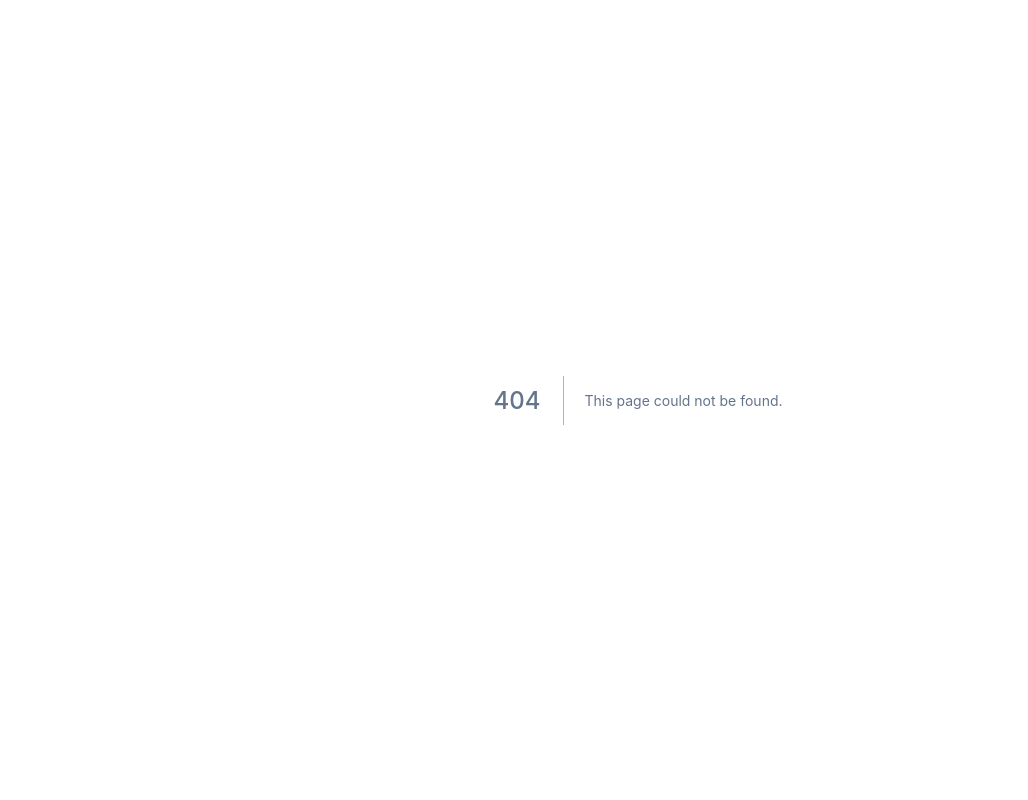
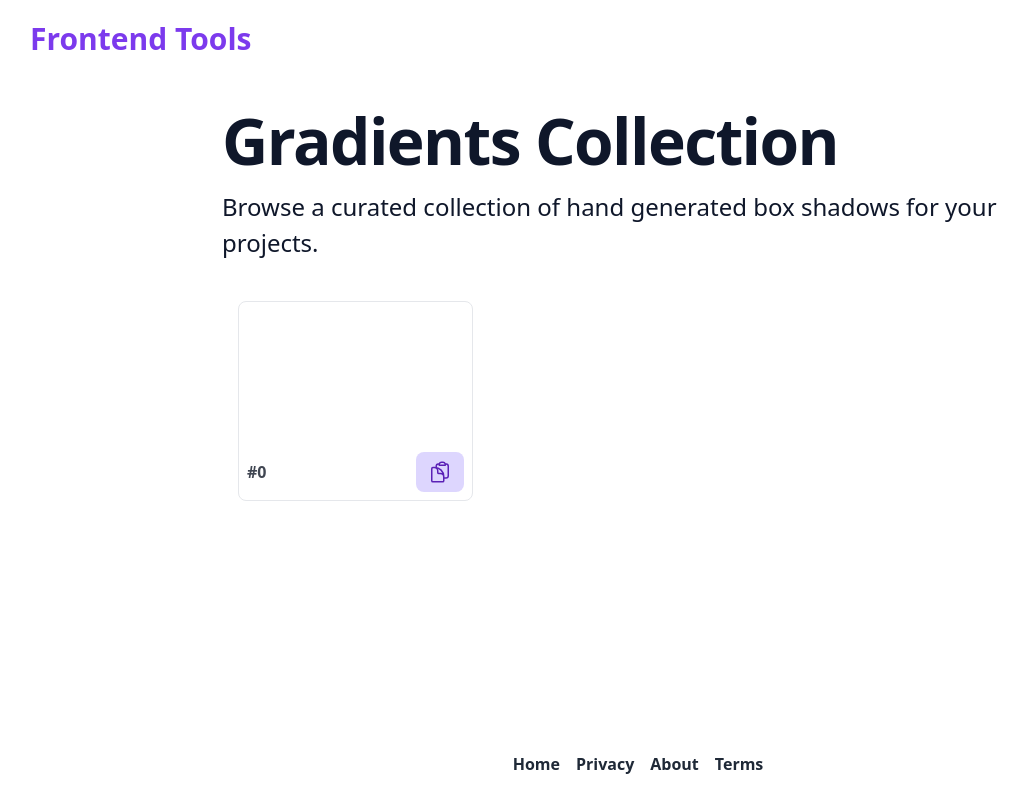
Before and after one commit to faustinozanetto/frontend-tools, a Next.js app: page /tools/collections/gradients in a window 1280 px wide. Before the commit this address had no page. Shown: the whole page, without its empty margins (2-1030 px from the left). Built offline with nearby package versions, Linux system fonts and the light colour scheme.

Commit message:
Started working on gradients collection and also factorized collection card component

```diff
--- a/src/modules/tools/shadow-collection/components/card/shadow-collection-card.tsx
+++ b/src/modules/collection/components/collection-card.tsx
@@ -1,14 +1,14 @@
 import React from 'react';
 import Button from '@modules/ui/components/button/button';
 import { motion } from 'framer-motion';
-import { ShadowCollectionData } from '../../types/shadow-collection.types';
 
-interface IShadowCollectionCardProps {
-  shadow: ShadowCollectionData;
+interface ICollectionCardProps {
+  index: number;
+  style: React.CSSProperties;
 }
 
-const ShadowCollectionCard: React.FC<IShadowCollectionCardProps> = (props) => {
-  const { shadow } = props;
+const CollectionCard: React.FC<ICollectionCardProps> = (props) => {
+  const { index, style } = props;
 
   return (
     <motion.div
@@ -27,14 +27,14 @@ const ShadowCollectionCard: React.FC<IShadowCollectionCardProps> = (props) => {
       whileHover="hover"
       transition={{
         duration: 0.15,
-        delay: Number(shadow.id) * 0.1,
+        delay: index * 0.1,
         staggerChildren: 0.15,
       }}
       className="relative m-4 bg-white rounded-lg border border-gray-200 h-[200px]"
-      style={{ boxShadow: shadow.shadowStyle }}
+      style={style}
     >
       <div className="absolute items-center bottom-0 flex justify-between w-full p-2">
-        <span className="font-bold text-gray-900 opacity-80">{`#${shadow.id}`}</span>
+        <span className="font-bold text-gray-900 opacity-80">{`#${index}`}</span>
         <Button size="sm">
           <svg
             xmlns="http://www.w3.org/2000/svg"
@@ -56,4 +56,4 @@ const ShadowCollectionCard: React.FC<IShadowCollectionCardProps> = (props) => {
   );
 };
 
-export default ShadowCollectionCard;
+export default CollectionCard;
--- a/src/modules/home/components/home-available-tools.tsx
+++ b/src/modules/home/components/home-available-tools.tsx
@@ -15,7 +15,7 @@ const TOOLS: ToolData[] = [
   {
     name: 'Shadows Collection',
     description: 'A collection of simple and ellegant drop shadows to enhance your website.',
-    path: '/tools/collections/shadow',
+    path: '/tools/collections/shadows',
   },
   {
     name: 'Gradients Collection',
--- /dev/null
+++ b/src/modules/tools/gradient-collection/components/gradient-collection.tsx
@@ -0,0 +1,24 @@
+import CollectionCard from '@modules/collection/components/collection-card';
+import React from 'react';
+import { GRADIENT_COLLECTION } from '../utils/gradient-collection.constants';
+
+const GradientCollection: React.FC = () => {
+  return (
+    <div className="grid gap-4 items-stretch sm:grid-cols-2 md:grid-cols-3">
+      {GRADIENT_COLLECTION.length > 0 &&
+        GRADIENT_COLLECTION.map((gradient, index) => {
+          return (
+            <CollectionCard
+              key={gradient.id}
+              index={index}
+              style={{
+                background: gradient.gradient,
+              }}
+            />
+          );
+        })}
+    </div>
+  );
+};
+
+export default GradientCollection;
--- /dev/null
+++ b/src/modules/tools/gradient-collection/types/gradient-collection.types.ts
@@ -0,0 +1,4 @@
+export type GradientCollectionEntry = {
+  id: string;
+  gradient: string;
+};
--- /dev/null
+++ b/src/modules/tools/gradient-collection/utils/gradient-collection.constants.ts
@@ -0,0 +1,8 @@
+import { GradientCollectionEntry } from '../types/gradient-collection.types';
+
+export const GRADIENT_COLLECTION: GradientCollectionEntry[] = [
+  {
+    id: '1',
+    gradient: '',
+  },
+];
--- a/src/modules/tools/shadow-collection/components/shadow-collection.tsx
+++ b/src/modules/tools/shadow-collection/components/shadow-collection.tsx
@@ -1,13 +1,13 @@
+import CollectionCard from '@modules/collection/components/collection-card';
 import React from 'react';
 import { SHADOW_COLLECTION } from '../utils/shadow-collection-constants';
-import ShadowCollectionCard from './card/shadow-collection-card';
 
 const ShadowCollection: React.FC = () => {
   return (
     <div className="grid gap-4 items-stretch sm:grid-cols-2 md:grid-cols-3">
       {SHADOW_COLLECTION.length > 0 &&
-        SHADOW_COLLECTION.map((shadow) => {
-          return <ShadowCollectionCard key={shadow.id} shadow={shadow} />;
+        SHADOW_COLLECTION.map((shadow, index) => {
+          return <CollectionCard key={shadow.id} index={index} style={{ boxShadow: shadow.shadowStyle }} />;
         })}
     </div>
   );
--- a/src/modules/tools/shadow-collection/types/shadow-collection.types.ts
+++ b/src/modules/tools/shadow-collection/types/shadow-collection.types.ts
@@ -1,4 +1,4 @@
-export type ShadowCollectionData = {
+export type ShadowCollectionEntry = {
   id: string;
   shadowStyle: string;
 };
--- a/src/modules/tools/shadow-collection/utils/shadow-collection-constants.ts
+++ b/src/modules/tools/shadow-collection/utils/shadow-collection-constants.ts
@@ -1,6 +1,6 @@
-import { ShadowCollectionData } from '../types/shadow-collection.types';
+import { ShadowCollectionEntry } from '../types/shadow-collection.types';
 
-export const SHADOW_COLLECTION: ShadowCollectionData[] = [
+export const SHADOW_COLLECTION: ShadowCollectionEntry[] = [
   {
     id: '1',
     shadowStyle: 'rgba(149, 157, 165, 0.2) 0px 8px 24px',
--- /dev/null
+++ b/src/pages/tools/collections/gradients/index.tsx
@@ -0,0 +1,18 @@
+import React from 'react';
+
+import Layout from '@modules/common/layout/components/layout';
+import GradientCollectionView from '@views/tools/collections/gradient-collection-view';
+
+const GradientCollectionPage: React.FC = () => {
+  return (
+    <Layout
+      headProps={{
+        title: 'Gradient Collection | Frontend Tools',
+      }}
+    >
+      <GradientCollectionView />
+    </Layout>
+  );
+};
+
+export default GradientCollectionPage;
--- /dev/null
+++ b/src/views/tools/collections/gradient-collection-view.tsx
@@ -0,0 +1,22 @@
+import GradientCollection from '@modules/tools/gradient-collection/components/gradient-collection';
+import React from 'react';
+
+const GradientCollectionView: React.FC = () => {
+  return (
+    <div className="flex flex-col space-y-4 sm:space-y-6">
+      {/* Heading */}
+      <div className="block space-y-2 sm:space-y-4">
+        <h1 className="text-5xl sm:text-6xl leading-none font-extrabold text-slate-900 tracking-tight dark:text-slate-200">
+          Gradients Collection
+        </h1>
+        <p className="text-xl sm:text-2xl font-normal text-slate-900">
+          Browse a curated collection of hand generated box shadows for your projects.
+        </p>
+      </div>
+      {/* Main Component */}
+      <GradientCollection />
+    </div>
+  );
+};
+
+export default GradientCollectionView;
```
Also changed, not shown: src/pages/tools/collections/shadows/index.tsx (renamed from src/pages/tools/collections/shadow/index.tsx).
